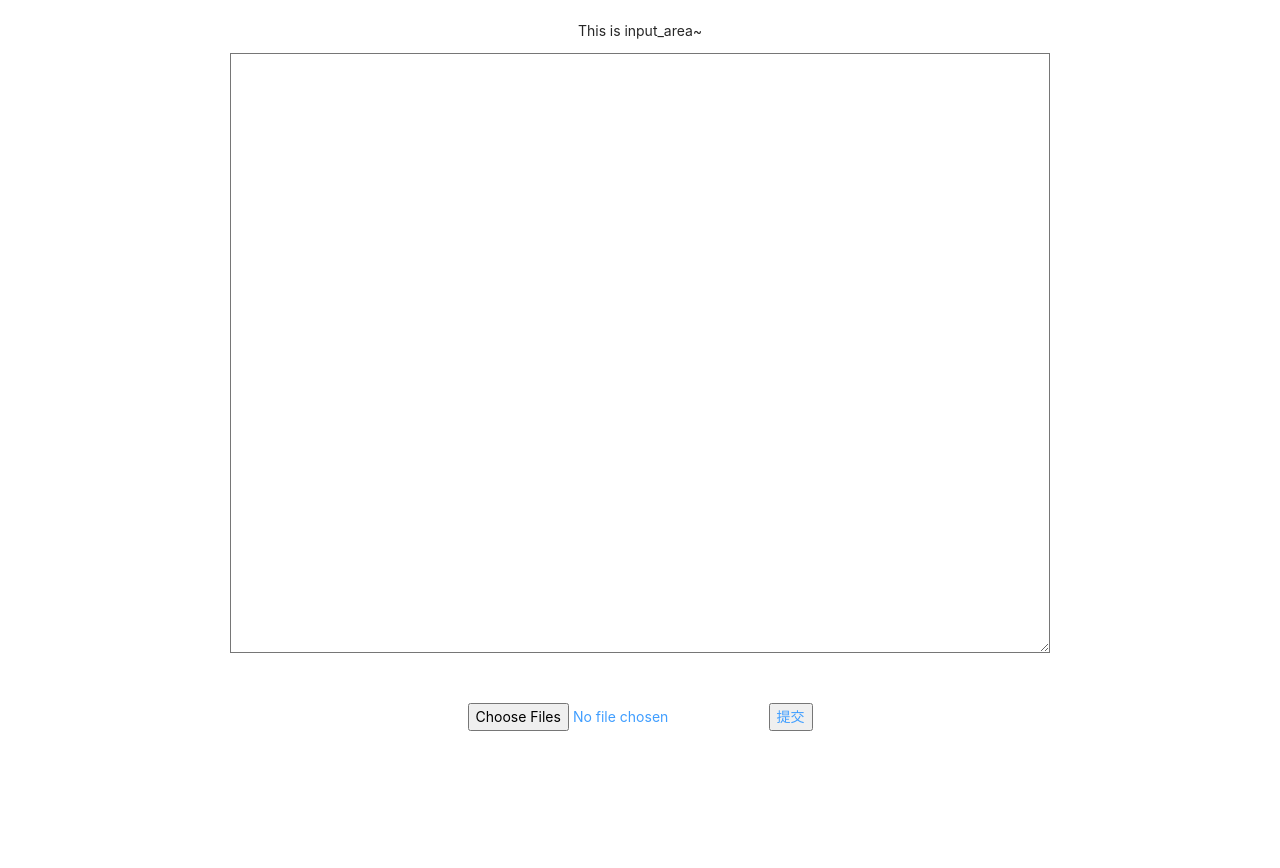
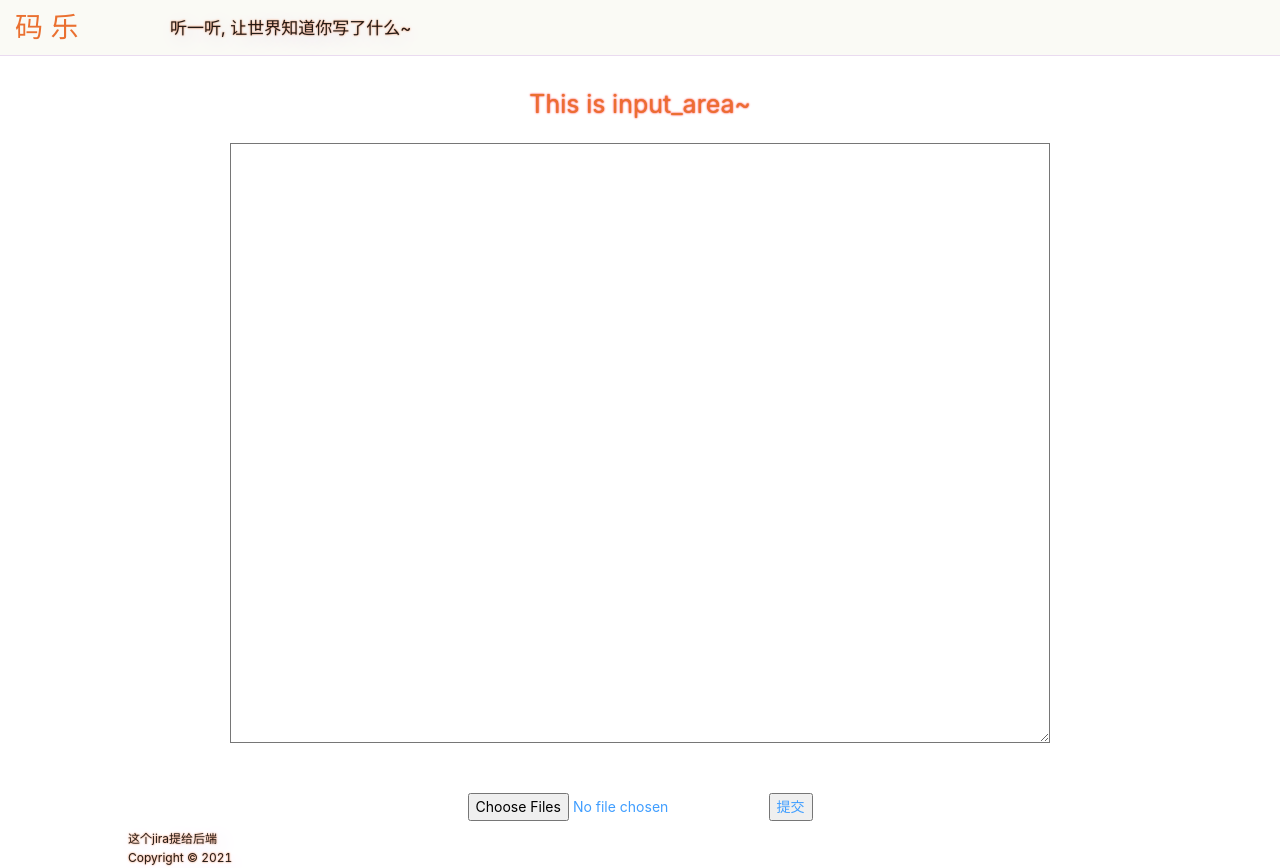
Before and after one commit to DoYourLiking/voice-of-code, a React (Create React App) app in the folder client/: page /Landing in a window 1280 px wide. Before the commit the page ends 820 px from the top, so only its background shows below. Built offline with nearby package versions, Linux system fonts and the light colour scheme.

Commit message:
完成了landing页的基础样式

```diff
--- a/client/src/pages/Home/Home.js
+++ b/client/src/pages/Home/Home.js
@@ -55,7 +55,7 @@ class Home extends Component {
         <img src={ Background } alt=""/>
       </Part>
     </Section>
-        {/* Hero section end */}
+    {/* Hero section end */}
     </Fragment>
     );
   }
--- a/client/src/pages/Home/style.js
+++ b/client/src/pages/Home/style.js
@@ -56,7 +56,7 @@ export const Part = styled.div`
   &.first {
     width: 50%;
     float:left;
-    height:870px;
+    height:850px;
   };
   &.second {
     margin-top: 66px;
--- a/client/src/pages/Landing/Landing.js
+++ b/client/src/pages/Landing/Landing.js
@@ -1,12 +1,41 @@
-import React from 'react'
+import React , { Fragment } from 'react'
 import Hello from '../../components/Hello/Hello'
+import { HeaderWrapper, Logo, Nav, NavItem, Content, ContentItem } from './style';
+import { Link } from 'react-router-dom';
 
 const Landing = () => {
   return (
+    <Fragment>
+    <HeaderWrapper>
+      <Link to="../">
+        <Logo>
+          <h1
+            style={{
+              display: 'inline',
+              color: '#EA7030',
+              fontWeight: 360,
+            }}
+          >
+            码 乐
+            </h1>
+        </Logo>
+      </Link>
+    <Nav>
+      <NavItem>听一听, 让世界知道你写了什么~</NavItem>
+    </Nav>
+    </HeaderWrapper>
     <div style={{textAlign:"center"}}>
-      <div style={{margin:"20px 0 50px 0"}}>This is input_area~</div>
+      <NavItem className="one">This is input_area~</NavItem>
       <Hello/>
     </div>
+    {/* copyright */}
+    <Content className="first">
+      <ContentItem className="two">这个jira提给后端</ContentItem>
+      <ContentItem className="two">
+        Copyright &copy; 2021
+      </ContentItem>
+    </Content>
+    </Fragment>
   )
 }
 
--- /dev/null
+++ b/client/src/pages/Landing/style.js
@@ -0,0 +1,42 @@
+import styled from 'styled-components';
+
+export const HeaderWrapper = styled.div`
+  position:relative;
+  height: 56px;
+  border-bottom: 1px solid #EADBF0;
+  background: #FAFAF5;
+`
+export const Logo = styled.a`
+  position:absolute;
+  top:0;
+  left；0;
+  display:block
+  height: 58px;
+  margin-left:15px;
+  margin-top:5px;
+`
+export const Nav = styled.div`
+  width:100%;
+  height: 100%;
+  margin-left: 10px;
+`
+export const NavItem = styled.div`
+  line-height: 56px;
+  padding:0 10rem;
+  font-size: 17px;
+  text-shadow: 5px 5px 20px #E5D3ED, 0px 0px 2px #EA7030;
+  &.one {
+    margin: 20px 0 50px 0;
+    font-size: 25px;
+    text-shadow: 0px 0px 2px red, 2px 2px 3px white;
+    color: #EA7030;
+  }
+`
+export const Content = styled.div`
+  margin-left: 8rem;
+  margin-top: 3rem;
+`
+export const ContentItem = styled.div`
+  font-size: 12px;
+  text-shadow: 5px 5px 20px #E5D3ED, 0px 0px 2px #EA7030;
+`
```
